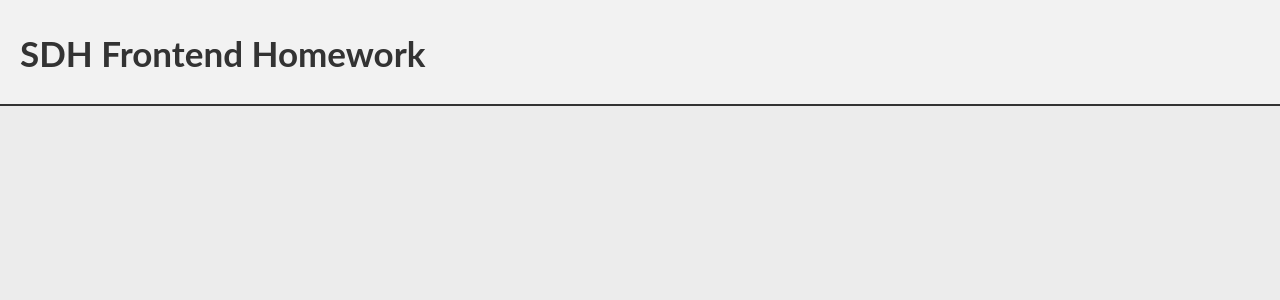
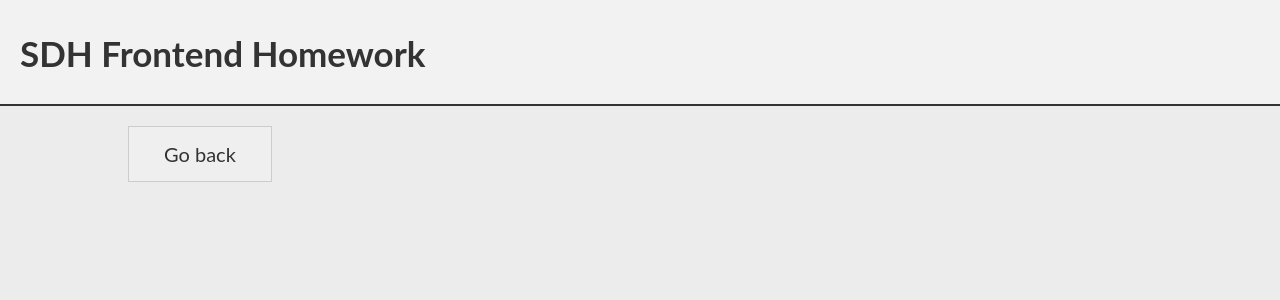
Before and after one commit to RasmusRossetti/Monitum-Assignment, a React (Vite) app: page /stock/1 in a window 1280 px wide. Shown: the top 300 px of the page. Built offline with nearby package versions, Linux system fonts and the light colour scheme; no server answers.

Commit message:
added back button woops

```diff
--- a/src/components/table/TableComponent.tsx
+++ b/src/components/table/TableComponent.tsx
@@ -15,6 +15,17 @@ const StyledTable = styled.table`
 
   th {
     background-color: #f2f2f2;
+  }
+`
+const Button = styled.button`
+  border: none;
+  cursor: pointer;
+  color: #333;
+  width: 60%;
+  &:hover {
+    background-color: #c0c0c0;
+    border-color: #999;
+    color: #222;
   }
 `
 
@@ -45,9 +56,9 @@ const TableComponent: React.FC<TableProps> = ({
             <td>{item.symbol}</td>
 
             <td>
-              <button onClick={() => handleDeleteButtonClick(index)}>
+              <Button onClick={() => handleDeleteButtonClick(index)}>
                 Remove
-              </button>
+              </Button>
             </td>
           </tr>
         ))}
--- a/src/pages/Main.tsx
+++ b/src/pages/Main.tsx
@@ -8,6 +8,7 @@ import { usePortfolioContext } from "../context/usePortfolioContext"
 const Container = styled.div`
   display: flex;
   justify-content: space-between;
+  margin-top: 10px;
 `
 
 const LeftSection = styled.div`
@@ -18,6 +19,7 @@ const LeftSection = styled.div`
 const RightSection = styled.div`
   width: 50%;
   padding: 20px;
+  border-left: 1.5px solid #a1a1a1;
 `
 
 const Title = styled.h2`
@@ -47,21 +49,6 @@ const SearchResultBox = styled.div`
   min-height: 200px;
 `
 
-const Table = styled.table`
-  width: 100%;
-  border-collapse: collapse;
-  text-align: center;
-
-  th,
-  td {
-    border: 1px solid #ddd;
-    padding: 8px;
-  }
-
-  th {
-    background-color: #f2f2f2;
-  }
-`
 const FlexContainer = styled.div`
   display: flex;
   align-items: center;
--- a/src/pages/StockPage.tsx
+++ b/src/pages/StockPage.tsx
@@ -22,6 +22,22 @@ const Description = styled.p`
   font-size: 16px;
 `
 
+const Button = styled.button`
+  font-size: 20px;
+  padding: 15px 35px 15px 35px;
+  cursor: pointer;
+  border: 1.5px solid;
+
+  border-color: #ccc;
+  color: #333;
+
+  &:hover {
+    background-color: #c0c0c0;
+    border-color: #999;
+    color: #222;
+  }
+`
+
 export const StockPage: React.FC = () => {
   const apiKey = import.meta.env.VITE_API_KEY
   const currentUrl = window.location.href
@@ -30,6 +46,10 @@ export const StockPage: React.FC = () => {
 
   const { data, loading, fetchData } = useFetch<StockModel>(searchUrl)
   console.log(data)
+
+  const handleGoBack = (): void => {
+    window.history.back()
+  }
 
   useEffect(() => {
     fetchData()
@@ -41,6 +61,7 @@ export const StockPage: React.FC = () => {
 
   return (
     <Container>
+      <Button onClick={handleGoBack}>Go back</Button>
       <Title>{data?.Name}</Title>
       <SubTitle>{data?.Address}</SubTitle>
       <SubTitle>{data?.MarketCapitalization}</SubTitle>
```
